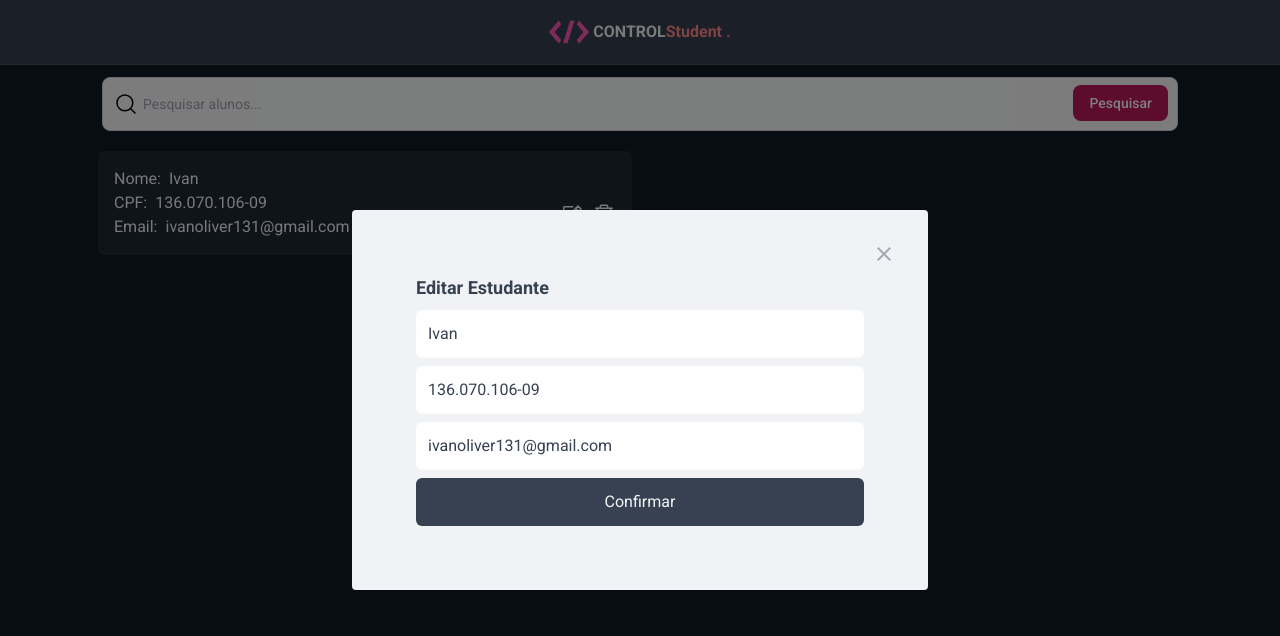
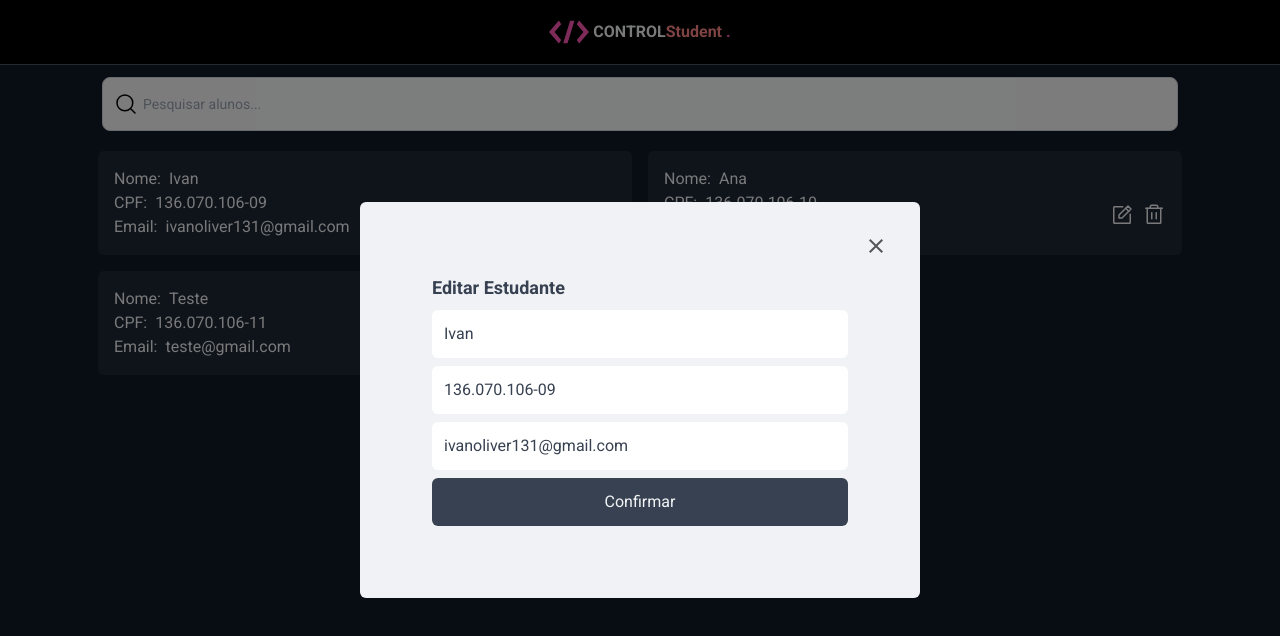
Before and after one commit to IvanOliver131/frontend-descomplica, a React (Vite) app: page / in a window 1280 px wide. Both pictures are taken after a click on the button 572 px from the left and 215 px from the top of the page. Shown: the top 636 px of the page. Built offline with nearby package versions, Linux system fonts and the light colour scheme; a web font is replaced by a local one.

Commit message:
feat: implemented search system

```diff
--- a/src/components/Header/index.tsx
+++ b/src/components/Header/index.tsx
@@ -2,7 +2,7 @@ import { Logo } from "../Logo";
 
 export function Header() {
   return (
-    <header className="w-full py-5 flex justify-center bg-gray-700 border-b border-gray-600">
+    <header className="w-full py-5 flex justify-center bg-black border-b border-gray-600">
       <Logo />
       <span className="font-bold ml-1">
         CONTROL
--- a/src/components/Modal/index.tsx
+++ b/src/components/Modal/index.tsx
@@ -56,14 +56,15 @@ export function ModalStudent({ isOpen, id, onRequestClose }: ModalProps) {
   return (
     <Modal
       isOpen={isOpen}
+      ariaHideApp={false}
       onRequestClose={onRequestClose}
-      overlayClassName="react-modal-overlay"
-      className="react-modal-content"
+      overlayClassName="bg-black-rgba fixed top-0 bottom-0 right-0 left-0 flex items-center justify-center"
+      className="w-full max-w-[560px] bg-[#f0f2f5] p-14 relative rounded-md"
     >
       <button
         type="button"
         onClick={onRequestClose}
-        className="react-modal-close"
+        className="absolute right-6 top-6 border-spacing-0 bg-transparent hover:filter brightness-50"
       >
         <img src={closeImg} alt="Fechar modal" />
       </button>
--- a/src/components/Searchbar/index.tsx
+++ b/src/components/Searchbar/index.tsx
@@ -1,6 +1,13 @@
 import { MagnifyingGlass } from "phosphor-react";
+import { useStudents } from "../../hooks/useStudents";
 
 export function Searchbar() {
+  const { searchStudent } = useStudents();
+
+  function handleSearchStudent(textTyped: string) {
+    searchStudent(textTyped);
+  }
+
   return (
     <form>
       <div className="relative m-3">
@@ -11,14 +18,9 @@ export function Searchbar() {
           type="search"
           className="block p-4 pl-10 w-full text-sm text-gray-900 bg-gray-50 rounded-lg border border-gray-300 focus:ring-pink-500 focus:pink-blue-500 "
           placeholder="Pesquisar alunos..."
+          onKeyUp={(event: any) => handleSearchStudent(event.target.value)}
           required
         />
-        <button
-          type="submit"
-          className="text-white absolute right-2.5 bottom-2.5 bg-pink-700 hover:bg-pink-900 focus:ring-4 focus:outline-none focus:ring-pink-300 font-medium rounded-lg text-sm px-4 py-2"
-        >
-          Pesquisar
-        </button>
       </div>
     </form>
   );
--- a/src/contexts/StudentsContext.tsx
+++ b/src/contexts/StudentsContext.tsx
@@ -1,4 +1,5 @@
 import { createContext, ReactNode, useEffect, useState } from "react";
+let allStudents: Student[] = [];
 
 interface Student {
   id: string;
@@ -15,6 +16,7 @@ interface StudentsContextData {
   students: Student[];
   editStudent: (selectedId: string, studentEdit: Student) => Promise<void>;
   deleteStudent: (selectedId: string) => Promise<void>;
+  searchStudent: (textTyped: string) => void;
 }
 
 export const StudentsContext = createContext<StudentsContextData>(
@@ -25,13 +27,29 @@ export function StudentsProvider({ children }: StudentsProviderProps) {
   const [students, setStudents] = useState<Student[]>([]);
 
   useEffect(() => {
-    const student = {
-      id: "1",
-      name: "Ivan",
-      cpf: "136.070.106-09",
-      email: "ivanoliver131@gmail.com"
-    };
-    setStudents([student]);
+    const listStudents = [
+      {
+        id: "1",
+        name: "Ivan",
+        cpf: "136.070.106-09",
+        email: "ivanoliver131@gmail.com"
+      },
+      {
+        id: "2",
+        name: "Ana",
+        cpf: "136.070.106-10",
+        email: "ana@gmail.com"
+      },
+      {
+        id: "3",
+        name: "Teste",
+        cpf: "136.070.106-11",
+        email: "teste@gmail.com"
+      }
+    ];
+
+    setStudents([...listStudents]);
+    allStudents = listStudents;
   }, []);
 
   async function editStudent(selectedId: string, studentEdit: Student) {
@@ -42,12 +60,31 @@ export function StudentsProvider({ children }: StudentsProviderProps) {
     console.log(selectedId);
   }
 
+  function searchStudent(textTyped: String) {
+    const foundedStudents: Student[] = [];
+    const textSearch = new RegExp(textTyped.toLowerCase(), "g");
+
+    for (const student of allStudents) {
+      if (
+        student.name.match(textSearch) ||
+        student.cpf.match(textSearch) ||
+        student.email.match(textSearch)
+      ) {
+        foundedStudents.push(student);
+      } else {
+        setStudents(allStudents);
+      }
+    }
+    setStudents(foundedStudents);
+  }
+
   return (
     <StudentsContext.Provider
       value={{
         students,
         editStudent,
-        deleteStudent
+        deleteStudent,
+        searchStudent
       }}
     >
       {children}
--- a/src/styles/global.css
+++ b/src/styles/global.css
@@ -21,40 +21,3 @@ body {
   --background: #f0f2f5;
   --shape: #ffffff;
 }
-
-.react-modal-overlay {
-  background: rgba(0, 0, 0, 0.5);
-
-  position: fixed;
-  top: 0;
-  bottom: 0;
-  right: 0;
-  left: 0;
-
-  display: flex;
-  align-items: center;
-  justify-content: center;
-}
-
-.react-modal-content {
-  width: 100%;
-  max-width: 576px;
-  background: var(--background);
-  padding: 3rem;
-  position: relative;
-  border-radius: 0.25rem;
-}
-
-.react-modal-close {
-  position: absolute;
-  right: 1.5rem;
-  top: 1.5rem;
-  border: 0;
-  background: transparent;
-
-  transition: 0.2s;
-
-  &:hover {
-    filter: brightness(0.9);
-  }
-}
--- a/tailwind.config.cjs
+++ b/tailwind.config.cjs
@@ -3,6 +3,9 @@ module.exports = {
   content: ["./src/**/*.tsx"],
   theme: {
     extend: {
+      colors: {
+        "black-rgba": "rgba(0, 0, 0, 0.5)"
+      },
       fontFamily: {
         sans: "Roboto, sans-serif"
       }
```
